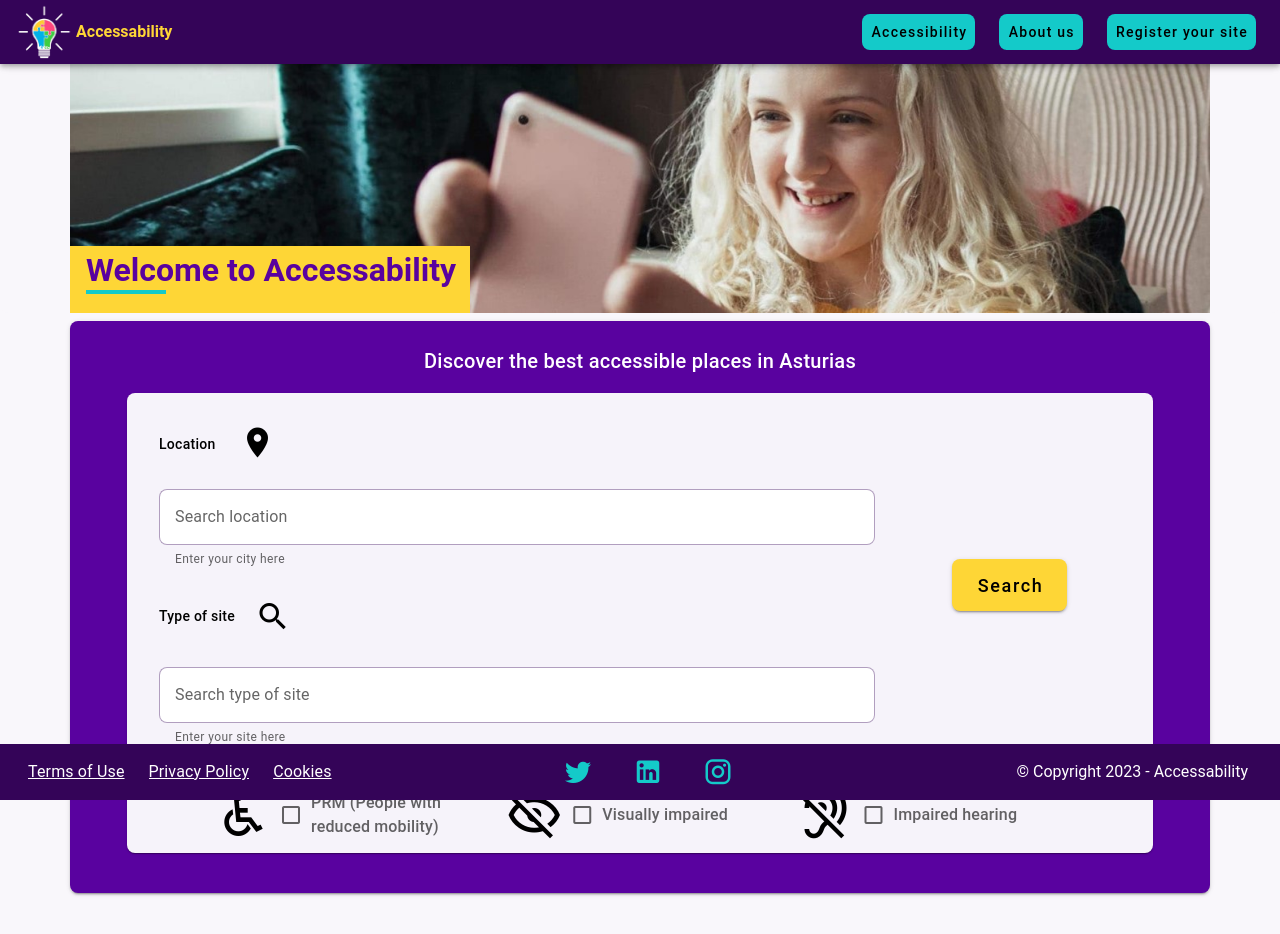
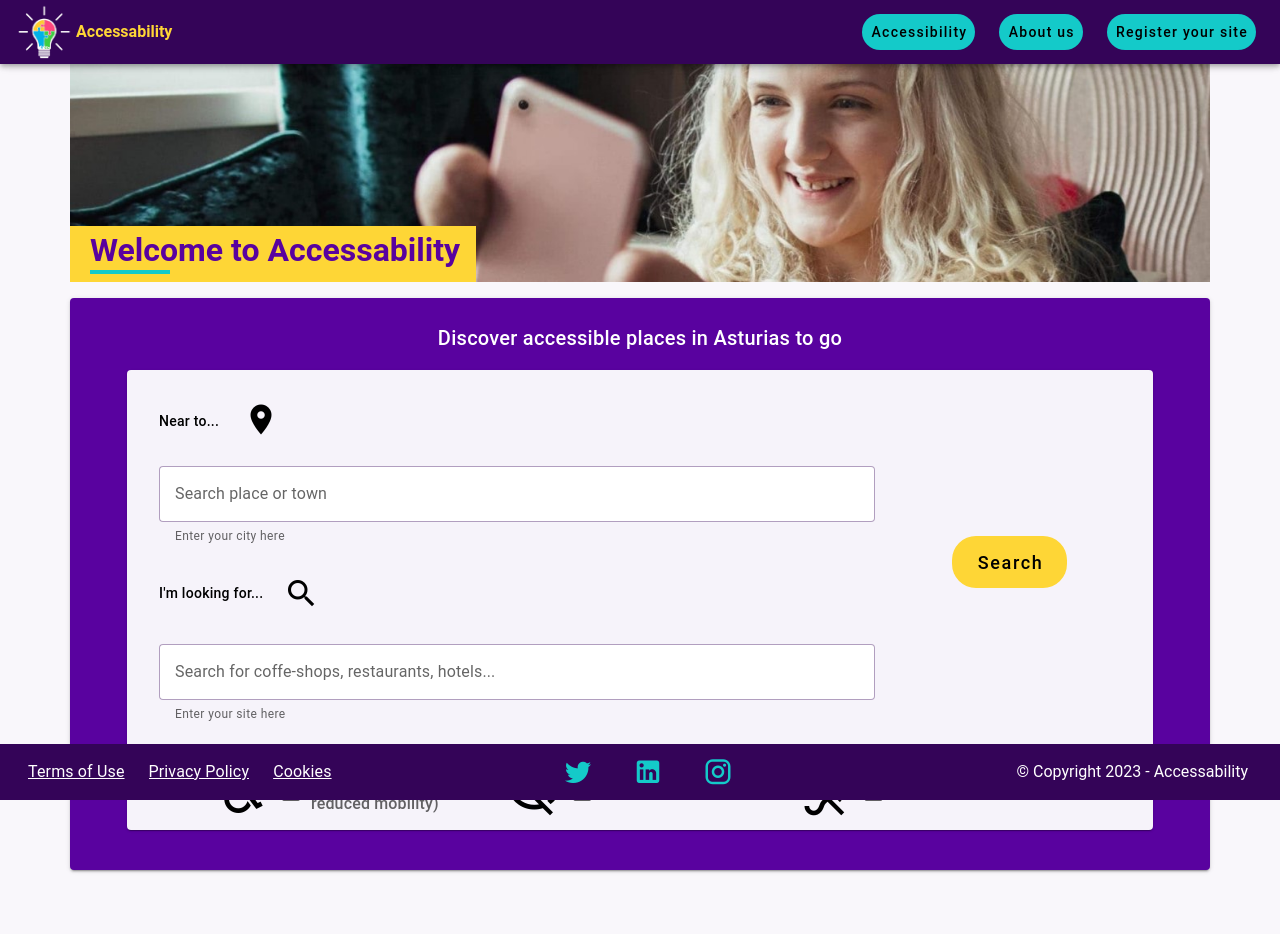
Before and after one commit to luisalvarez246/accessability, a Vue app in the folder frontend/: page / in a window 1280 px wide. Shown: the top 934 px of the page. Built offline with nearby package versions, Linux system fonts and the light colour scheme.

Commit message:
modify v-btn 'round' to x-large in AppBar/HomeView

```diff
--- a/frontend/src/layouts/default/AppBar.vue
+++ b/frontend/src/layouts/default/AppBar.vue
@@ -42,7 +42,7 @@
             'mr-6': true,
             'px-2': true,
           }"
-          rounded="lg"
+          rounded="xl"
         >
           {{ item.label }}
         </v-btn>
--- a/frontend/src/views/HomeView.vue
+++ b/frontend/src/views/HomeView.vue
@@ -1,39 +1,39 @@
 <template>
-  <v-sheet height="250" width="100%" class="d-flex justify-center mt-3 mb-2" color="mainbackground" rounded="lg">
-    <v-img src="../assets/images/hero.jpg" alt="girl whitout hands holding a cellphone" cover
-      max-width="1140" max-height="250">
+  <v-container height="250" width="100%" class="hero_section d-flex justify-center" color="mainbackground" rounded="lg">
+    <v-img src="../assets/images/hero.jpg" alt="girl whitout hands holding a cellphone" cover max-width="1140"
+      max-height="250">
       <div class="title">
         <h1 class="underline pl-4">Welcome to Accessability</h1>
       </div>
     </v-img>
-  </v-sheet>
+  </v-container>
   <v-container id="section_search" class="pt-0">
-    <v-card color="cardbackground1" elevation="2" rounded="lg" class="pt-4 pb-10 mx-auto" max-width="1140">
+    <v-card color="cardbackground1" class="pt-4 pb-10 mx-auto" elevation="2" max-width="1140">
       <v-card-title class="text-center text-wrap pb-4">
-        Discover the best accessible places in Asturias
+        Discover accessible places in Asturias to go
       </v-card-title>
-      <v-card class="mx-auto rounded-lg" color="cardbackground2" width="90%">
+      <v-card class="mx-auto" color="cardbackground2" width="90%">
         <v-card-text class="ma-4">
           <v-row>
             <v-col cols="12" lg="9">
               <v-row align="center">
                 <v-col cols="auto">
-                  <p class="font-weight-medium pl-0">Location</p>
+                  <p class="font-weight-medium pl-0">Near to...</p>
                 </v-col>
                 <v-col cols="auto">
-                  <v-icon class="mb-1" size="36" aria-hidden="true" aria-label="Search Location">
+                  <v-icon class="mb-1" size="36" aria-hidden="true" aria-label="Search Place or Town">
                     mdi-map-marker
                   </v-icon>
                 </v-col>
                 <v-col cols="12">
                   <v-text-field id="search-location" bg-color="white" color="navbar" base-color="navbar"
-                    variant="outlined" clearable rounded="lg" :rules="[rules.required]" hint="Enter your city here"
-                    label="Search location" persistent-hint type="input" role="textbox" />
+                    variant="outlined" clearable :rules="[rules.required]" hint="Enter your city here"
+                    label="Search place or town" persistent-hint type="input" role="textbox" />
                 </v-col>
               </v-row>
               <v-row align="center">
                 <v-col class="pr-0" cols="auto">
-                  <v-card-text class="font-weight-medium pl-0">Type of site</v-card-text>
+                  <v-card-text class="font-weight-medium pl-0">I'm looking for...</v-card-text>
                 </v-col>
                 <v-col class="pl-1" cols="auto">
                   <v-icon class="mb-" size="36" aria-hidden="true" aria-label="Search accessibility">
@@ -42,13 +42,15 @@
                 </v-col>
                 <v-col cols="12">
                   <v-text-field id="search-type-of-site" bg-color="white" color="navbar" base-color="navbar"
-                    variant="outlined" clearable rounded="lg" :rules="[rules.required]" hint="Enter your site here"
-                    label="Search type of site" persistent-hint type="input" role="textbox" />
+                    variant="outlined" clearable :rules="[rules.required]" hint="Enter your site here"
+                    label="Search for coffe-shops, restaurants, hotels..." persistent-hint type="input"
+                    role="textbox" />
                 </v-col>
               </v-row>
             </v-col>
             <v-col class="d-flex align-center" cols="12" md="0" lg="3">
-              <v-btn text class="text-none mx-auto" color="searchbtn" rounded="lg" size="x-large">
+              <v-btn text class="text-none mx-auto" color="searchbtn" rounded="xl" flat :block="xs"
+                :size="xs ? '' : 'x-large'" :height="xs ? 48 : ''">
                 Search
               </v-btn>
             </v-col>
@@ -57,14 +59,17 @@
         <v-card-item class="justify-space-between">
           <v-row>
             <v-col v-for="(item, index) in [
-              { icon: 'mdi-wheelchair', label: 'PRM (People with reduced mobility)' },
+              {
+                icon: 'mdi-wheelchair',
+                label: 'PRM (People with reduced mobility)',
+              },
               { icon: 'mdi-eye-off-outline', label: 'Visually impaired' },
-              { icon: 'mdi-ear-hearing-off', label: 'Impaired hearing' }
+              { icon: 'mdi-ear-hearing-off', label: 'Impaired hearing' },
             ]" :key="index" cols="12" md="4" sm="6" xs="12" class="d-flex align-center">
               <v-icon size="56">
                 {{ item.icon }}
               </v-icon>
-              <v-checkbox :label="item.label" color="cardbackground" aria-checked="false"
+              <v-checkbox :label="item.label" color="cardbackground1" aria-checked="false"
                 class="d-flex align-center font-weight-medium"></v-checkbox>
             </v-col>
           </v-row>
@@ -75,36 +80,48 @@
 </template>
 
 <script setup>
+import { useDisplay } from "vuetify";
+
+const { xs } = useDisplay();
+
 const rules = {
-  required: value => !!value || 'Field is required',
-}
+  required: (value) => !!value || "Field is required",
+};
 </script>
 
 <style scoped>
+.hero_section {
+  margin-top: -3px;
+}
+
 .title {
   position: relative;
-  color: #59029F;
+  color: #59029f;
+  text-wrap: wrap;
 }
+
 div.title {
   background-color: #fed636;
-  width: 25rem;
-  height: 4.2rem;
+  width: auto;
+  height: auto;
   bottom: 0;
   content: "";
   display: block;
   left: 0;
   position: absolute;
+  padding: 0 1rem .5rem .25rem;
 }
+
 .underline {
   position: relative;
 }
 
 h1.underline::after {
-  background: #14CAC9;
+  background: #14cac9;
   bottom: 0;
   content: "";
   display: block;
-  height: .25rem;
+  height: 0.25rem;
   left: 5;
   position: absolute;
   width: 5rem;
```
